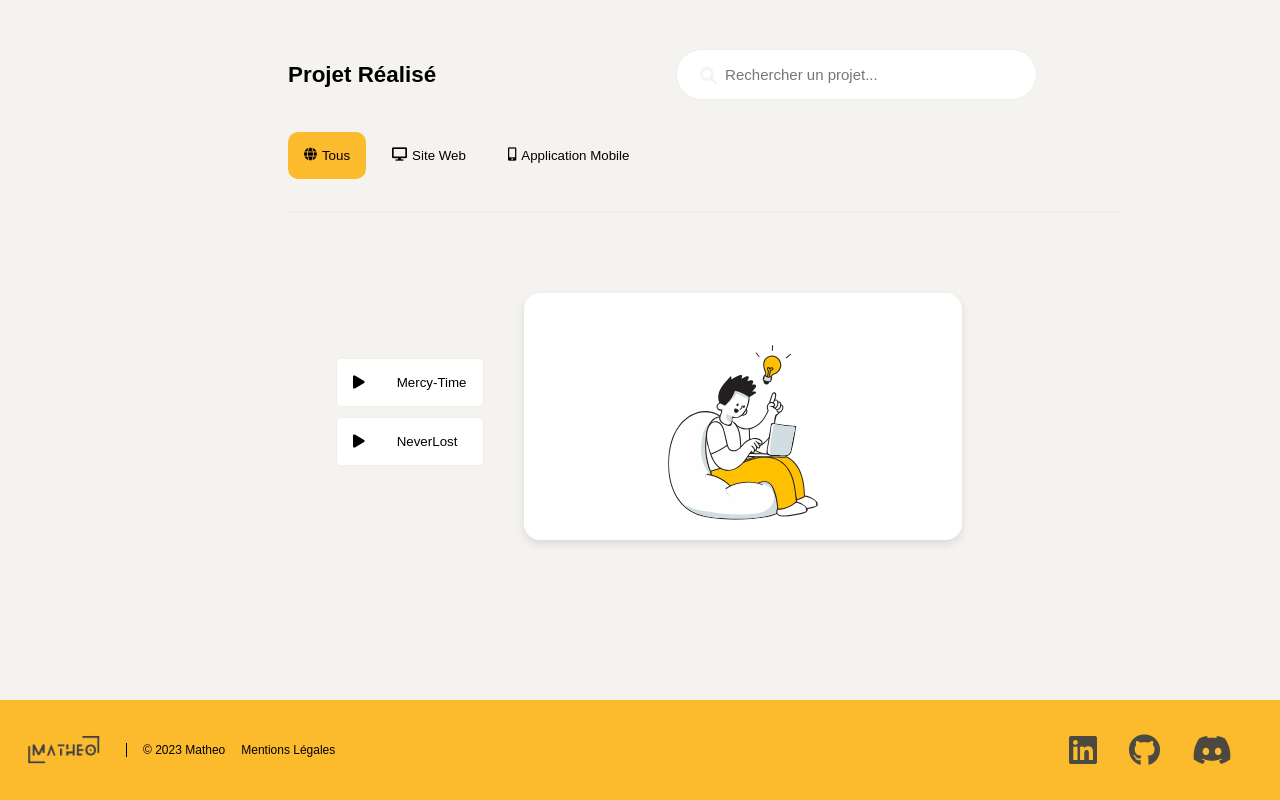
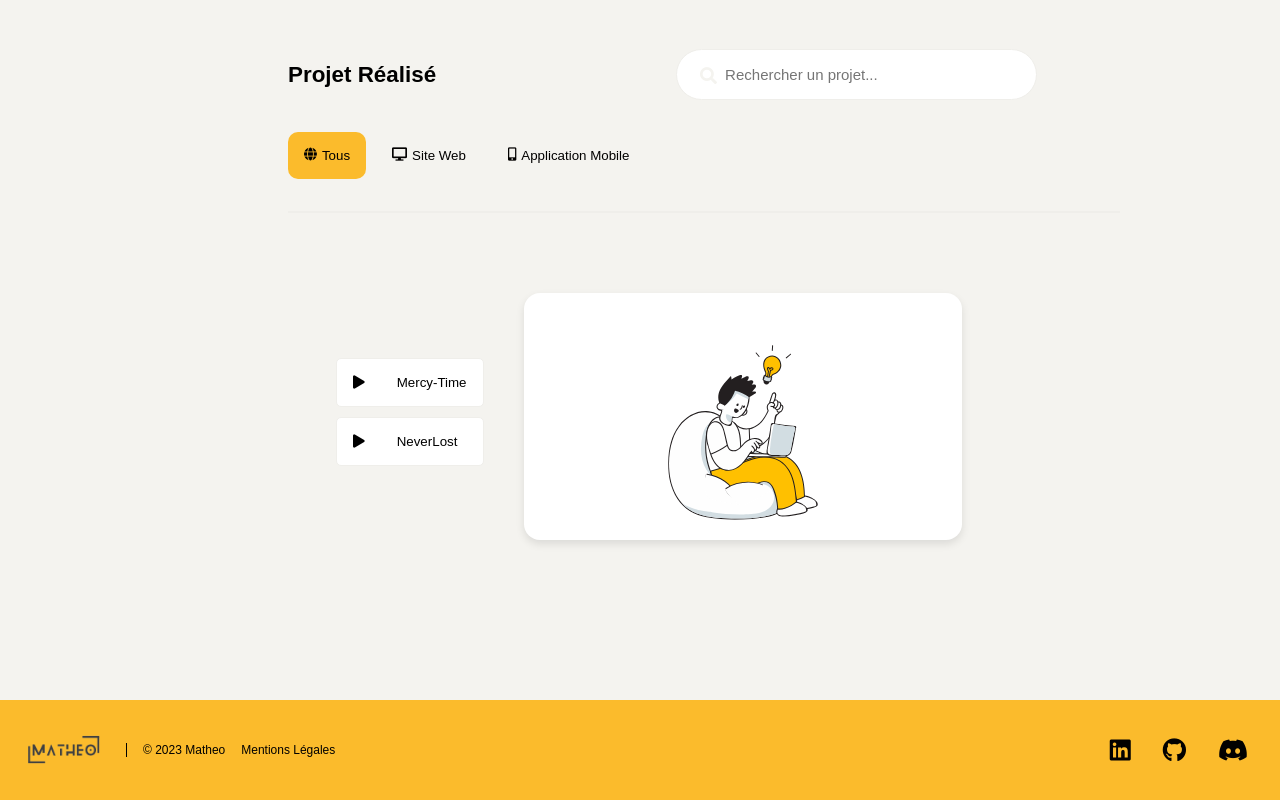
Before and after one commit to Matheo1210/web-design-agence, an Angular app: page / in a window 1280 px wide. Shown: the part 646-1446 px from the top of the page. Built offline with nearby package versions, Linux system fonts and the light colour scheme; a web font is replaced by a local one.

Commit message:
modification sur la page home

```diff
--- a/src/app/app.component.html
+++ b/src/app/app.component.html
@@ -139,15 +139,15 @@
         </div>
         <div class="group-icon-footer">
           <a
-            class="icon-footer"
+            class="icon-footer-linkedin"
             href="https://www.linkedin.com/in/matheo-hanss-ba730025b/"
           >
             <i class="fab fa-linkedin"></i>
           </a>
-          <a class="icon-footer" href="https://github.com/Matheo1210">
+          <a class="icon-footer-github" href="https://github.com/Matheo1210">
             <i class="fab fa-github"></i>
           </a>
-          <a class="icon-footer" href="https://github.com/Matheo1210">
+          <a class="icon-footer-discord" href="https://github.com/Matheo1210">
             <i class="fab fa-discord"></i>
           </a>
         </div>
--- a/src/app/app.component.scss
+++ b/src/app/app.component.scss
@@ -37,14 +37,6 @@ nav {
   cursor: pointer;
 }
 
-.icon-footer {
-  text-decoration: none;
-  color: #4c4940;
-  padding: 0 1rem;
-  display: flex;
-  align-items: center;
-}
-
 .title {
   font-size: 2rem;
   font-weight: 700;
@@ -78,6 +70,11 @@ header {
   font-weight: bold;
   cursor: pointer;
   margin-left: 6rem;
+  transition: transform 0.3s ease;
+}
+
+.btn-contact:hover {
+  transform: scale(1.1);
 }
 
 .home-img {
@@ -94,6 +91,11 @@ header {
   font-size: 16px;
   font-weight: bold;
   cursor: pointer;
+  transition: transform 0.3s ease;
+}
+
+.btn-commencer:hover {
+  transform: scale(1.1);
 }
 
 .btn-commencer::after {
@@ -168,11 +170,13 @@ header {
   margin-right: 10px;
   cursor: pointer;
   transition: background-color 0.3s, color 0.3s;
+  transition: transform 0.3s ease;
 }
 
 .btn-category:hover {
   background-color: #fbbb2c;
   color: var(--color-text);
+  transform: scale(1.1);
 }
 
 .btn-category i {
@@ -354,14 +358,54 @@ footer {
 
 .group-icon-footer {
   display: flex;
-  font-size: 2rem;
-  margin-right: 1rem;
+  justify-content: center;
+  align-items: center;
+  font-size: 1.5rem;
+}
+
+.icon-footer-linkedin {
+  text-decoration: none;
+  color: var(--color-text);
+  padding: 0 1rem;
+  display: flex;
+  align-items: center;
+  transition: transform 0.3s ease;
+}
+
+.icon-footer-discord {
+  text-decoration: none;
+  color: var(--color-text);
+  padding: 0 1rem;
+  display: flex;
+  align-items: center;
+  transition: transform 0.3s ease;
+}
+
+.icon-footer-github {
+  text-decoration: none;
+  color: var(--color-text);
+  padding: 0 1rem;
+  display: flex;
+  align-items: center;
+  transition: transform 0.3s ease;
+}
+
+.icon-footer-linkedin:hover {
+  transform: scale(1.1);
+}
+
+.icon-footer-discord:hover {
+  transform: scale(1.1);
+}
+
+.icon-footer-github:hover {
+  transform: scale(1.1);
 }
 
 @media screen and (max-width: 2000px) {
   .input {
     margin-bottom: 0;
-    margin-left: 23rem;
+    margin-left: 39rem;
   }
   .project {
     display: flex;
@@ -371,10 +415,10 @@ footer {
   }
   .espacement-home {
     width: 50rem;
-    margin-left: 23rem;
+    margin-left: 39rem;
   }
   .tableau {
-    margin-left: 23rem;
+    margin-left: 39rem;
   }
   .project-details {
     margin-left: -1rem;
@@ -588,7 +632,13 @@ footer {
     flex-direction: column;
     text-align: center;
   }
-  .group-icon-footer {
+  .group-icon-footer-discord {
+    display: none;
+  }
+  .group-icon-footer-linkedin {
+    display: none;
+  }
+  .group-icon-footer-github {
     display: none;
   }
 }
```
